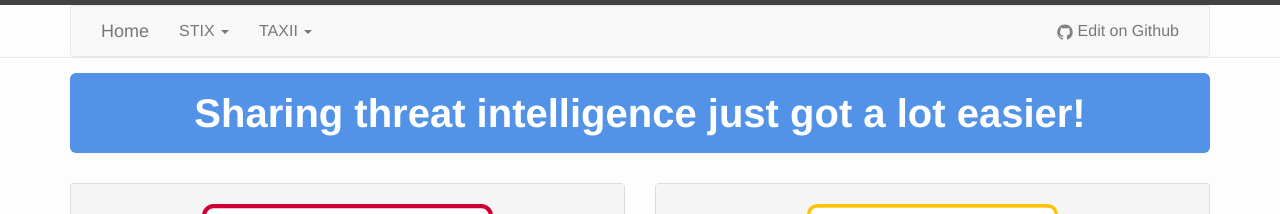
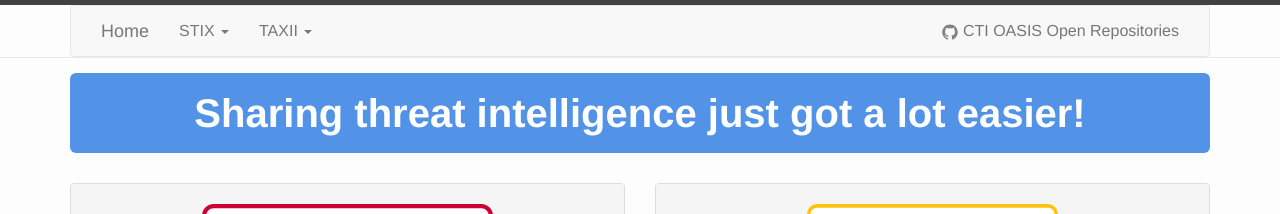
Before and after one commit to oasis-open/cti-documentation, a Jekyll site: the page built from index.md, in a window 1280 px wide. Shown: the top 214 px of the page. Built offline with Jekyll 4.4.1, drawn with Linux system fonts in a browser that asks for light colours.

Commit message:
Changed github href to CTI OASIS Open Repositories

```diff
--- a/_includes/icon-github.html
+++ b/_includes/icon-github.html
@@ -1 +1 @@
-<a href="https://github.com/{{ include.username }}"><span class="icon icon--github">{% include icon-github.svg %}</span><span class="username">Edit on Github</span></a>
+<a href="https://github.com/oasis-open?utf8=%E2%9C%93&q=cti&type=&language="><span class="icon icon--github">{% include icon-github.svg %}</span><span class="username">CTI OASIS Open Repositories</span></a>
```
